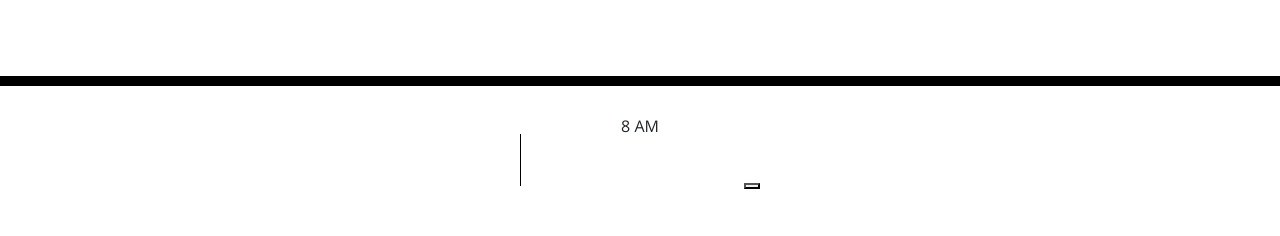
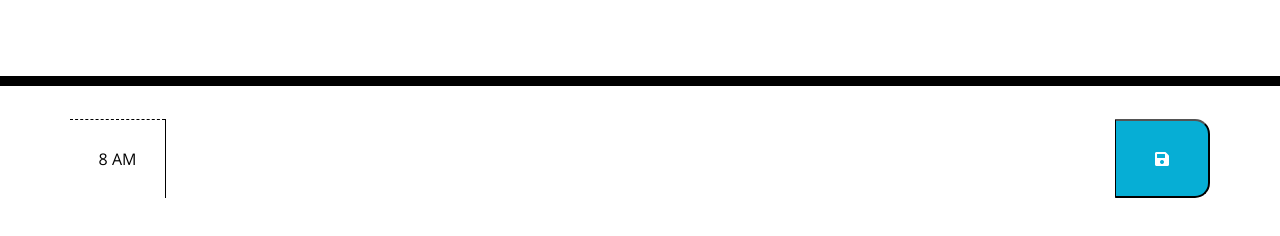
Before and after one commit to sarahhart1997/week-schedule, a plain HTML site: page index.html in a window 1280 px wide. Shown: the part 182-418 px from the top of the page. Drawn offline with nearby package versions, Linux system fonts and the light colour scheme; files that its build step writes are made by us from their sources.

Commit message:
update row styling

```diff
--- a/develop/css/style.css
+++ b/develop/css/style.css
@@ -37,6 +37,9 @@ textarea{
 }
 
 .hour {
+  display: flex;
+  justify-content: center;
+  align-items: center;
   background-color: #ffffff;
   color: #000000;
   border-top: 1px dashed #000000;
@@ -58,6 +61,9 @@ textarea{
 }
 
 .saveBtn {
+  display: flex;
+  align-items: center;
+  justify-content: center;
   border-left: 1px solid black;
   border-top-right-radius: 15px;
   border-bottom-right-radius: 15px;
--- a/index.html
+++ b/index.html
@@ -29,12 +29,13 @@
       <p id="currentDay" class="lead"></p>
     </header>
     <div class="container">
-      <!-- Hour Time Blocks -->
-      <div id="block-8a" class="time-block">
-        <div class="time-label">8 AM</div>
-        <textarea class="block-description"></textarea>
-        <button class="block-saveBtn">
-          <i class="save"></i>
+      <!-- Time Blocks By Hour -->
+
+      <div id="block-8a" class="row time-block">
+        <div class="col-1 hour">8 AM</div>
+        <textarea class="col-10 description"></textarea>
+        <button class="saveBtn col-1">
+          <i class="fas fa-save"></i>
         </button>
       </div>
 
```
